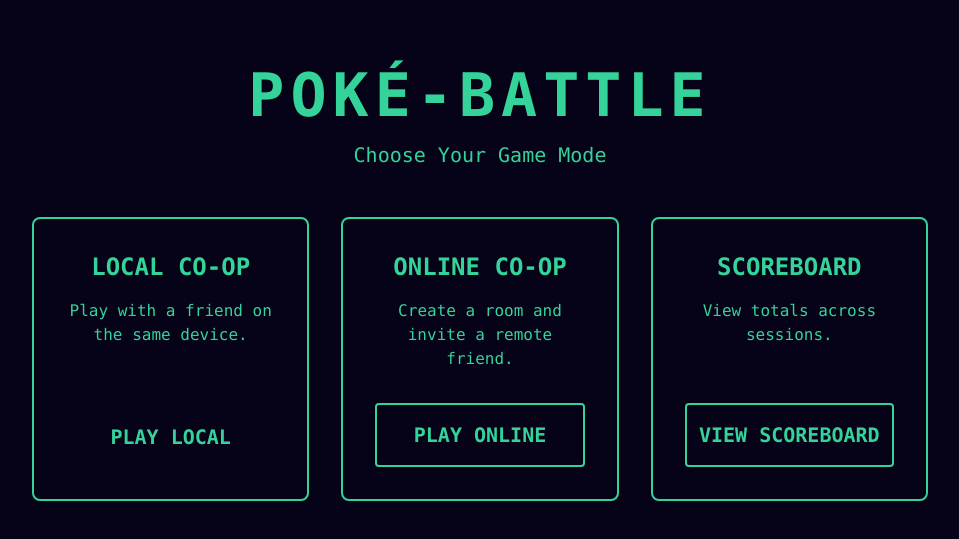
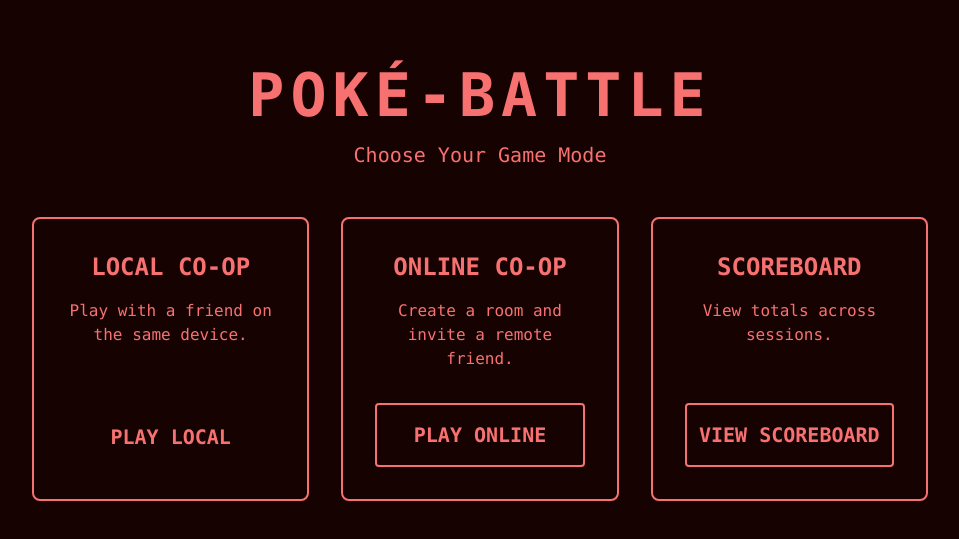
Before and after one commit to luisperez1050/text-based-game, a Next.js app: page / in a window 1280 px wide. Shown: the part 117-656 px from the top of the page, without its empty margins (160-1119 px from the left). Built offline with nearby package versions, Linux system fonts and the light colour scheme.

Commit message:
added fixes to the themes

```diff
--- a/app/globals.css
+++ b/app/globals.css
@@ -14,18 +14,18 @@
   --theme-button-text: 6 2 23; /* slate-950 */
 }
 
-/* Red Theme */
+/* Red Theme (Neon - mirrors Emerald structure) */
 html[data-theme="red"] {
-  --theme-bg-primary: 20 2 2; /* Darker red */
-  --theme-bg-secondary: 30 5 5; /* Slightly lighter red */
-  --theme-text-primary: 252 165 165; /* red-300 */
+  --theme-bg-primary: 23 2 2; /* dark slate-950 with red tint */
+  --theme-bg-secondary: 30 8 8; /* slate-900 equivalent */
+  --theme-text-primary: 248 113 113; /* red-400 - bright neon */
   --theme-text-secondary: 239 68 68; /* red-500 */
-  --theme-text-accent: 220 38 38; /* red-600 */
-  --theme-border-primary: 153 27 27; /* red-800 */
-  --theme-border-secondary: 185 28 28; /* red-700 */
-  --theme-button-bg: 220 38 38; /* red-600 */
-  --theme-button-hover-bg: 239 68 68; /* red-500 */
-  --theme-button-text: 255 255 255; /* white */
+  --theme-text-accent: 251 113 133; /* rose-400 - vibrant neon accent */
+  --theme-border-primary: 127 29 29; /* red-900 */
+  --theme-border-secondary: 153 27 27; /* red-800 */
+  --theme-button-bg: 239 68 68; /* red-500 */
+  --theme-button-hover-bg: 248 113 113; /* red-400 */
+  --theme-button-text: 6 2 23; /* slate-950 - dark text on bright buttons */
 }
 
 body {
--- a/app/page.tsx
+++ b/app/page.tsx
@@ -328,7 +328,7 @@
           <div className="flex-1 bg-theme-bg-secondary border-2 border-theme-border-primary p-8 rounded-lg flex flex-col items-center justify-between hover:border-theme-text-accent transition-colors group cursor-pointer" onClick={() => setMode('online')}>
             <h2 className="text-2xl font-bold mb-4 group-hover:text-theme-text-primary">ONLINE CO-OP</h2>
             <p className="mb-8 text-center text-theme-text-secondary flex-grow">Create a room and invite a remote friend.</p>
-            <button className="w-full py-4 border-2 border-button-bg hover:bg-theme-button-bg hover:text-theme-button-text text-theme-text-accent font-bold text-xl rounded transition-colors">
+            <button className="w-full py-4 border-2 border-theme-button-bg hover:bg-theme-button-bg hover:text-theme-button-text text-theme-text-accent font-bold text-xl rounded transition-colors">
               PLAY ONLINE
             </button>
           </div>
--- a/tailwind.config.ts
+++ b/tailwind.config.ts
@@ -13,6 +13,7 @@
         'theme-bg-secondary': 'rgb(var(--theme-bg-secondary) / <alpha-value>)',
         'theme-text-primary': 'rgb(var(--theme-text-primary) / <alpha-value>)',
         'theme-text-secondary': 'rgb(var(--theme-text-secondary) / <alpha-value>)',
+        'theme-text-accent': 'rgb(var(--theme-text-accent) / <alpha-value>)',
         'theme-border-primary': 'rgb(var(--theme-border-primary) / <alpha-value>)',
         'theme-border-secondary': 'rgb(var(--theme-border-secondary) / <alpha-value>)',
         'theme-button-bg': 'rgb(var(--theme-button-bg) / <alpha-value>)',
```
Also changed, not shown: app/layout.tsx (+1 -1 lines).
